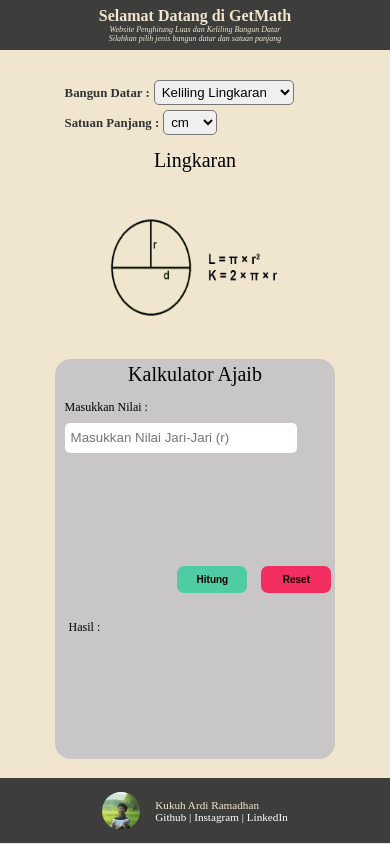
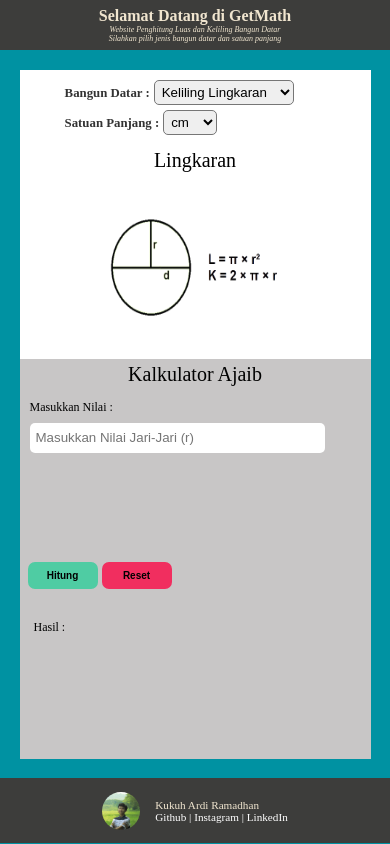
Before and after one commit to revou-fundamental-course/7-aug-23-kuhrmdhn, a plain HTML site: page index.html in a window 390 px wide. Drawn offline with Linux system fonts and the light colour scheme.

Commit message:
Finishing

```diff
--- a/src/style.css
+++ b/src/style.css
@@ -5,7 +5,8 @@
 }
 body {
     width: 100%;
-    background-color: #f0e5cf;
+    /* background-color: #f0e5cf; */
+    background-color: rgb(0, 146, 162);
 }
 ::-webkit-scrollbar {
     width: 0;
@@ -39,6 +40,7 @@ body {
     height: 80%;
     display: flex;
     justify-content: space-between;
+    background-color: #fff;
 }
 .hero-section {
     width: 50%;
@@ -87,7 +89,6 @@ body {
 .input-form-calculator {
     width: 40%;
     height: 100%;
-    border-radius: 16px;
     display: flex;
     flex-direction: column;
     justify-content: space-between;
@@ -125,11 +126,9 @@ body {
     border: none;
 }
 .input-form-calculator form .button-container {
-    width: 100%;
-    padding: 4px;
-    display: flex;
-    justify-content: flex-end;
-    align-items: center;
+    width: 70%;
+    padding: 0 8px;
+    align-self: flex-start;
     gap: 14px;
 }
 .input-form-calculator form .button-container button {
@@ -287,6 +286,16 @@ body {
     }
     .input-form-calculator {
         height: 400px;
+        width: 100%;
+        display: flex;
+        align-items: center;
+    }
+    .input-form-calculator form {
+        width: 75%;
+        align-items: center;
+    }
+    .input-form-calculator form .input-container {
+        width: 80%;
     }
     .results-container #output-desc, .results-container #output {
         font-size: .8rem;
@@ -318,6 +327,9 @@ body {
         padding: 1px;
         font-size: 10px;
     }
+    .input-form-calculator form {
+        width: 100%;
+    }
     .input-form-calculator form .input-container {
         width: 90%;
     }
```
